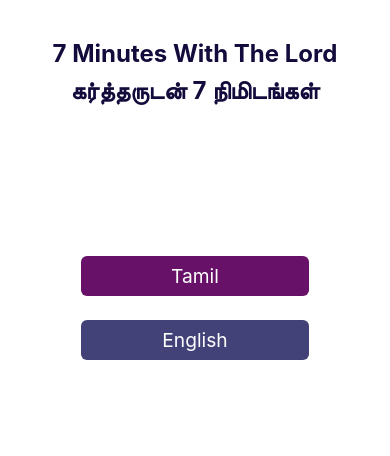
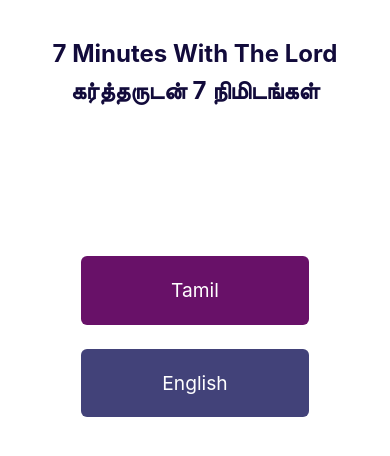
Before and after one commit to beyondfinity/sevenminutes, a React (Create React App) app: page / in a window 390 px wide. Shown: the top 456 px of the page. Built offline with nearby package versions, Linux system fonts and the light colour scheme.

Commit message:
Increased button height of all

```diff
--- a/src/App.css
+++ b/src/App.css
@@ -100,12 +100,15 @@
   border: none !important;
   margin-top: 40% !important;
   width: 80% !important;
+  padding: 5% !important;
   font-size: xx-large !important;
 }
 .secondary-lang {
   background-color: rgb(66, 66, 121) !important;
   border: none !important;
   width: 80% !important;
+  padding: 5% !important;
+
   font-size: xx-large !important;
 }
 .start-btn {
@@ -185,10 +188,12 @@
     margin-top: 50% !important;
     width: 80% !important;
     font-size: larger !important;
+    padding: 7% !important;
   }
   .secondary-lang {
     width: 80% !important;
     font-size: larger !important;
+    padding: 7% !important;
   }
   .start-btn {
     font-size: medium !important;
@@ -203,7 +208,7 @@
   }
   .restart-btn {
     font-size: medium !important;
-    padding: 6% !important;
+    padding: 8% !important;
     width: 70% !important;
     margin-left: 2% !important;
     margin-bottom: 1% !important;
@@ -212,7 +217,7 @@
     font-size: medium !important;
     width: 60% !important;
     text-align: center !important;
-    padding: 3% !important;
+    padding: 7% !important;
     gap: 3 !important;
   }
   .popup-content {
@@ -285,7 +290,7 @@
     font-size: x-large !important;
     width: 60% !important;
     text-align: center !important;
-    padding: 3% !important;
+    padding: 5% !important;
     gap: 3 !important;
   }
 
--- a/src/App.js
+++ b/src/App.js
@@ -152,7 +152,7 @@ function App() {
                   {obj[index].lang1}
                 </button>
                 <button
-                  className="lang-btn btn btn-secondary btn-large p-6  secondary-lang"
+                  className="lang-btn btn btn-secondary btn-large secondary-lang"
                   onClick={handleLanguageToggle}
                 >
                   {obj[index].lang2}
@@ -191,7 +191,7 @@ function App() {
                 {selectedLanguage === "English" ? "RESTART" : "மீண்டும் தொடங்க"}
               </button>
               <button
-                className={`exit btn btn btn-danger  ${
+                className={`exit btn btn btn-danger ${
                   selectedLanguage === "Tamil"
                     ? "tamil-exit-btn"
                     : "eng-exit-btn"
@@ -206,7 +206,7 @@ function App() {
           ) : (
             <div className="d-flex justify-content-between vw-100">
               <button
-                className="btn btn-dark bg-black btn-hover-blue btn-back py-3"
+                className="btn btn-dark bg-black btn-hover-blue btn-back py-4"
                 onClick={handleBack}
               >
                 <FontAwesomeIcon icon={faBackward} />
@@ -262,7 +262,7 @@ function App() {
                   <button
                     type="button"
                     onClick={handleResume}
-                    className={`btn btn-light btn-lg  border-0 rounded-0 px-4 ${
+                    className={`btn btn-light btn-lg  border-0 rounded-0 px-4 py-3 ${
                       selectedLanguage === "Tamil" ? "tamil-resume-btn" : ""
                     }`}
                     data-bs-dismiss="modal"
@@ -272,7 +272,7 @@ function App() {
                   <button
                     type="button"
                     onClick={handleExitAnyway}
-                    className="btn btn-light btn-lg border-0 rounded-0"
+                    className="btn btn-light btn-lg border-0 rounded-0 py-3"
                   >
                     {selectedLanguage === "English"
                       ? "EXIT ANYWAY"
```
